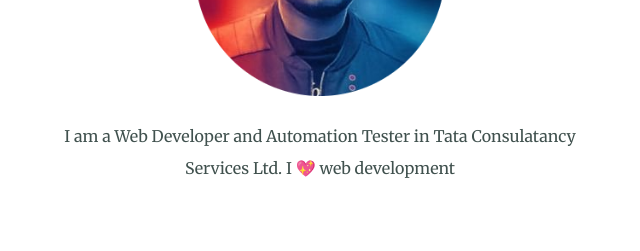
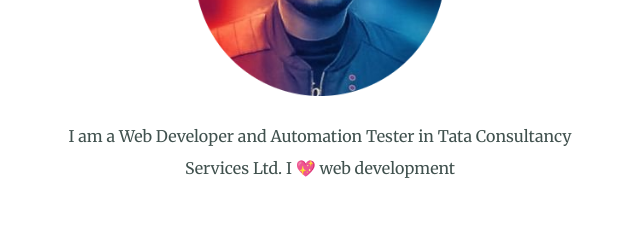
Before and after one commit to singhamitdev/PersonalSite, a plain HTML site: page index.html in a window 1280 px wide. Shown: the part 960-1211 px from the top of the page, 320-960 px from the left. Drawn offline with Linux system fonts and the light colour scheme.

Commit message:
Update index.html

```diff
--- a/index.html
+++ b/index.html
@@ -27,7 +27,7 @@
   <div class="middle-container">
     <div class="profile">
       <img class="myimage" src="images/amitsingh.png" alt="">
-      <p class="intro">I am a Web Developer and Automation Tester in Tata Consulatancy Services Ltd. I 💖 web development</p>
+      <p class="intro">I am a Web Developer and Automation Tester in Tata Consultancy Services Ltd. I 💖 web development</p>
     </div>
     <hr>
     <div class="skills">
```
